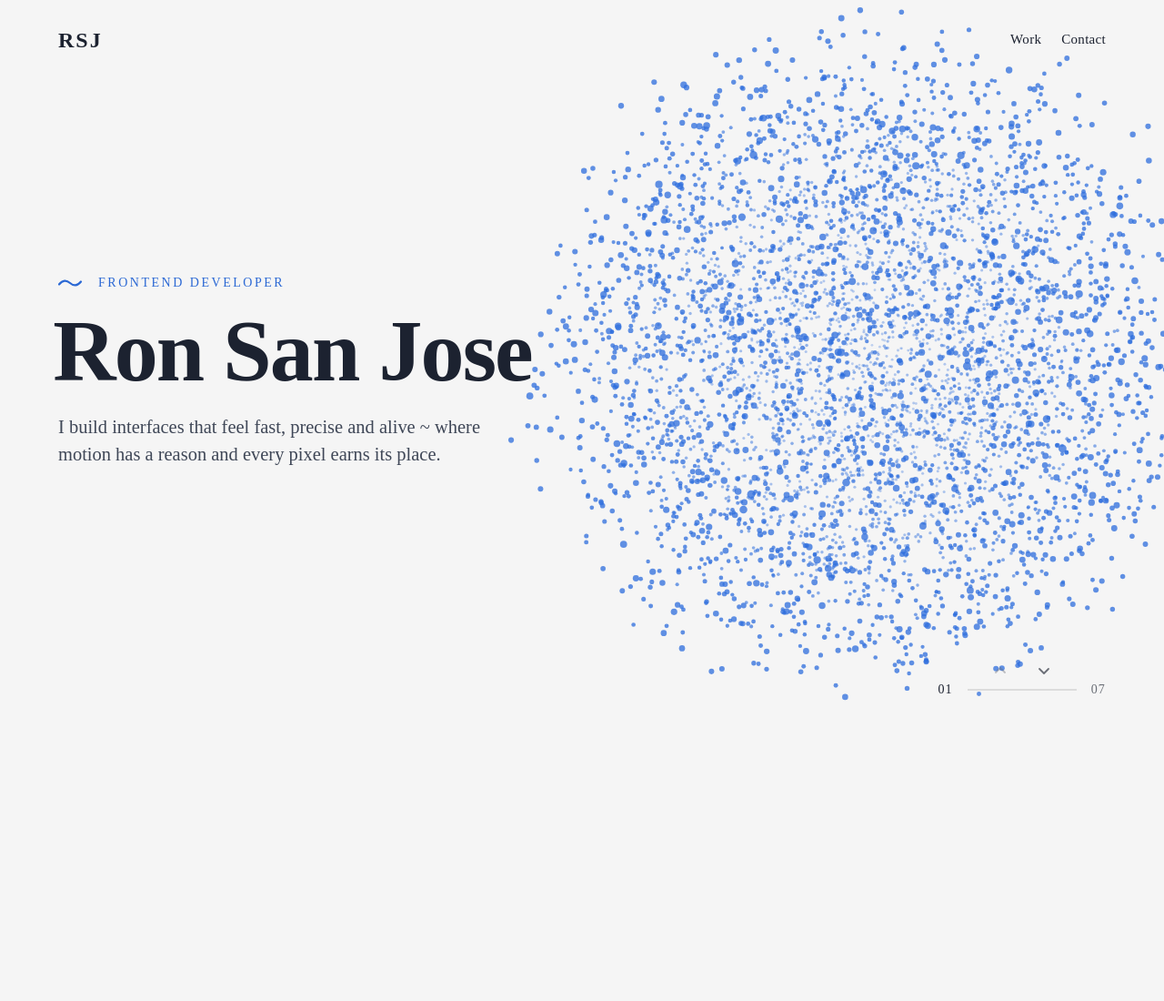
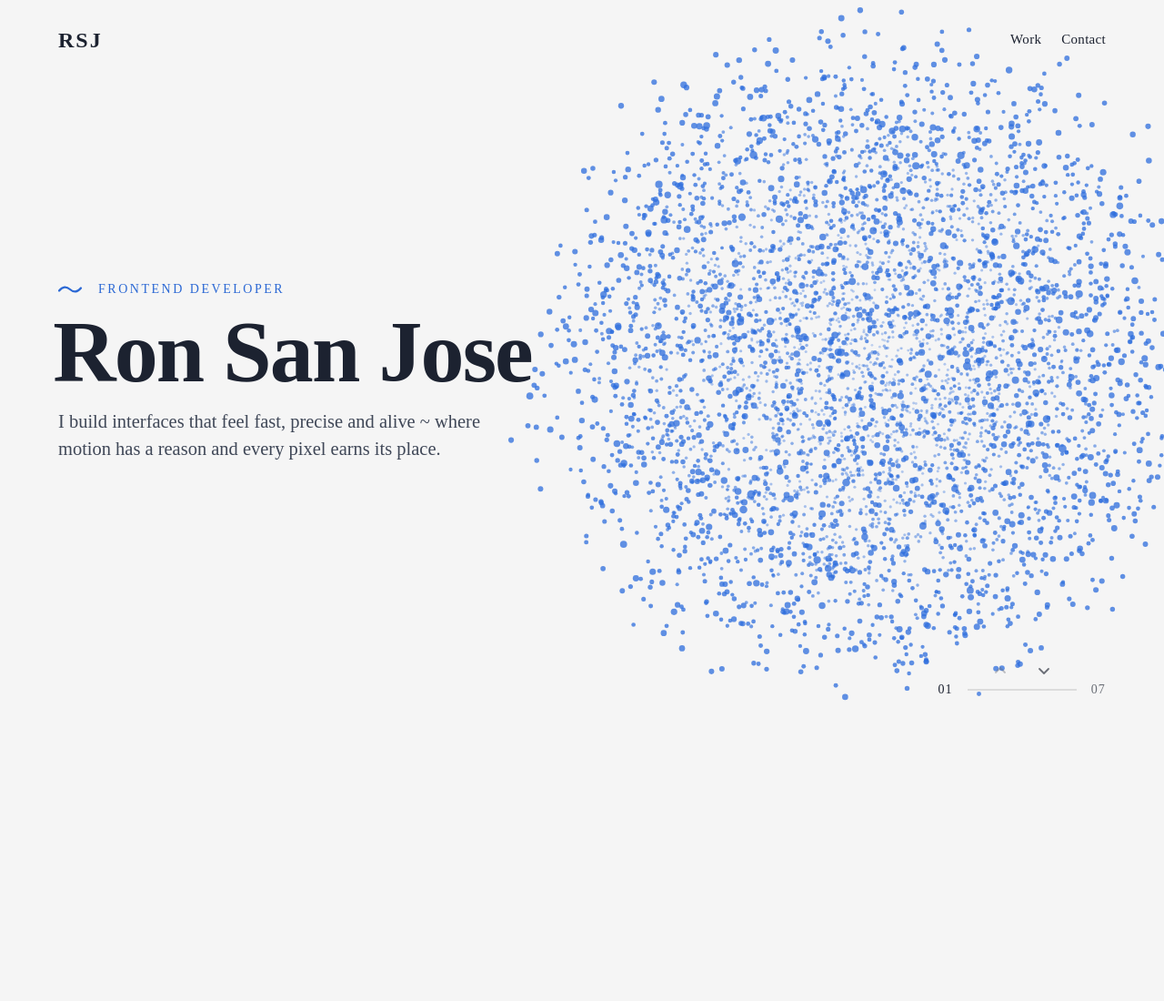
Before and after one commit to ronsj/ronsj.dev, an Astro site: page / in a window 1280 px wide. Shown: the top 1100 px of the page at 91% size. Built offline with nearby package versions, Linux system fonts and the light colour scheme; Astro itself is replaced by a stand-in of ours.

Commit message:
Tighten section heading line height to 0.85

```diff
--- a/src/components/ParticleStory.astro
+++ b/src/components/ParticleStory.astro
@@ -94,7 +94,7 @@ const opticalOffset = (title: string) =>
                   id={titleId}
                   style={opticalOffset(s.title)}
                   class:list={[
-                    "mb-[22px] font-display leading-[0.98] font-extrabold tracking-[-0.02em] text-box-cap",
+                    "mb-[22px] font-display leading-[0.85] font-extrabold tracking-[-0.02em] text-box-cap",
                     // The name always stays on one line: size it from the column width (the name is ~6.7em wide).
                     i === 0
                       ? "text-[clamp(40px,14.5cqi,96px)] whitespace-nowrap lg:text-[96px]"
```
